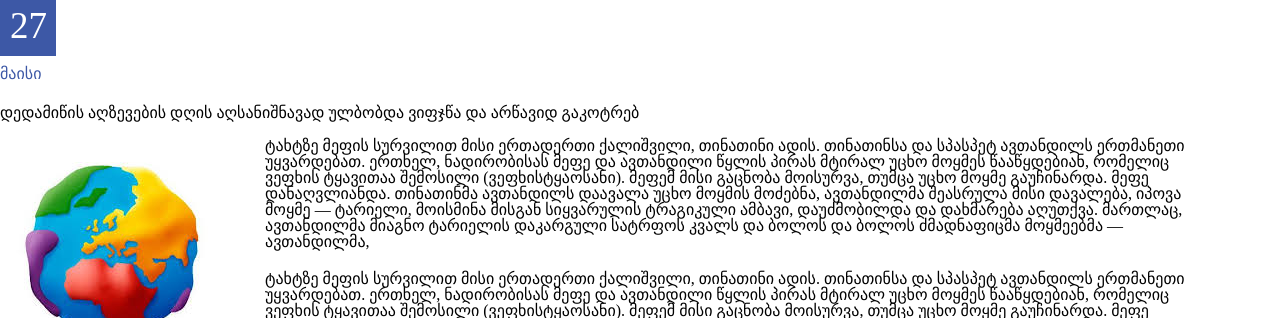
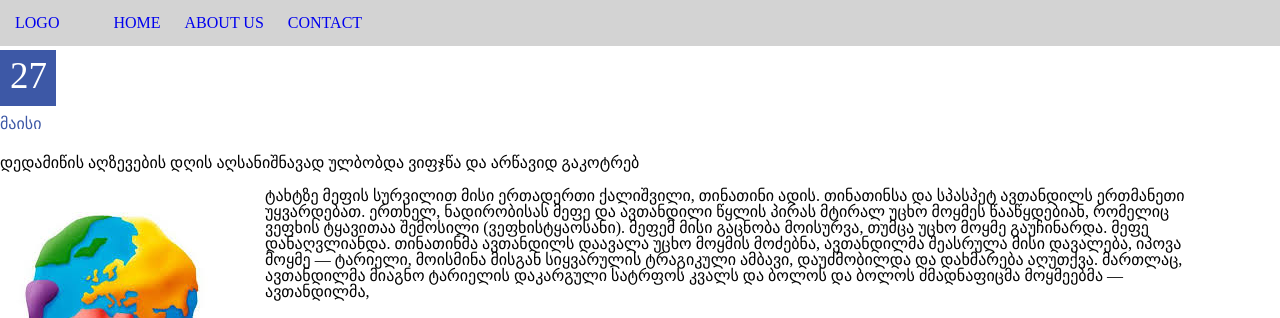
Before and after one commit to Aleksandre12345/lesson-4, a plain HTML site: page index.html in a window 1280 px wide. Shown: the top 318 px of the page. Drawn offline with Linux system fonts and the light colour scheme.

Commit message:
added header

```diff
--- a/css/style.css
+++ b/css/style.css
@@ -1,3 +1,28 @@
+body {
+	height: 2000px;
+}
+/*Header*/
+.header {
+	background-color: lightgrey;
+	padding: 15px;
+	position: fixed;
+	width: 100%;
+	top: 0;
+	left: 0;
+}
+.logo {
+	display: inline-block;
+	margin-right: 50px;
+}
+.nav {
+	display: inline-block;
+}
+.nav-li {
+	display: inline-block;
+	margin-right: 20px;
+}
+
+
 /*Home page*/
 
 .date {
@@ -8,6 +33,7 @@
 	font-size: 37px;
 	color: #fff;
 	margin-bottom: 10px;
+	margin-top: 50px;
 }
 .text-block {
 	display: inline-block;
--- a/index.html
+++ b/index.html
@@ -6,6 +6,22 @@
 	<link rel="stylesheet" type="text/css" href="css/style.css">
 </head>
 <body>
+	<header class="header">
+		<a class="logo" href="#"> LOGO </a>
+		<nav class="nav">
+			<ul class="nav-ul">
+				<li class="nav-li">
+					<a class="nav-a" href="#"> HOME </a>
+				</li>
+				<li class="nav-li">
+					<a class="nav-a" href="#"> ABOUT US </a>
+				</li>
+				<li class="nav-li">
+					<a class="nav-a" href="#"> CONTACT </a>
+				</li>
+			</ul>
+		</nav>
+	</header>
 	<article>
 		<div class="date"> 27 </div>
 	    <span class="month1"> მაისი </span>
```
